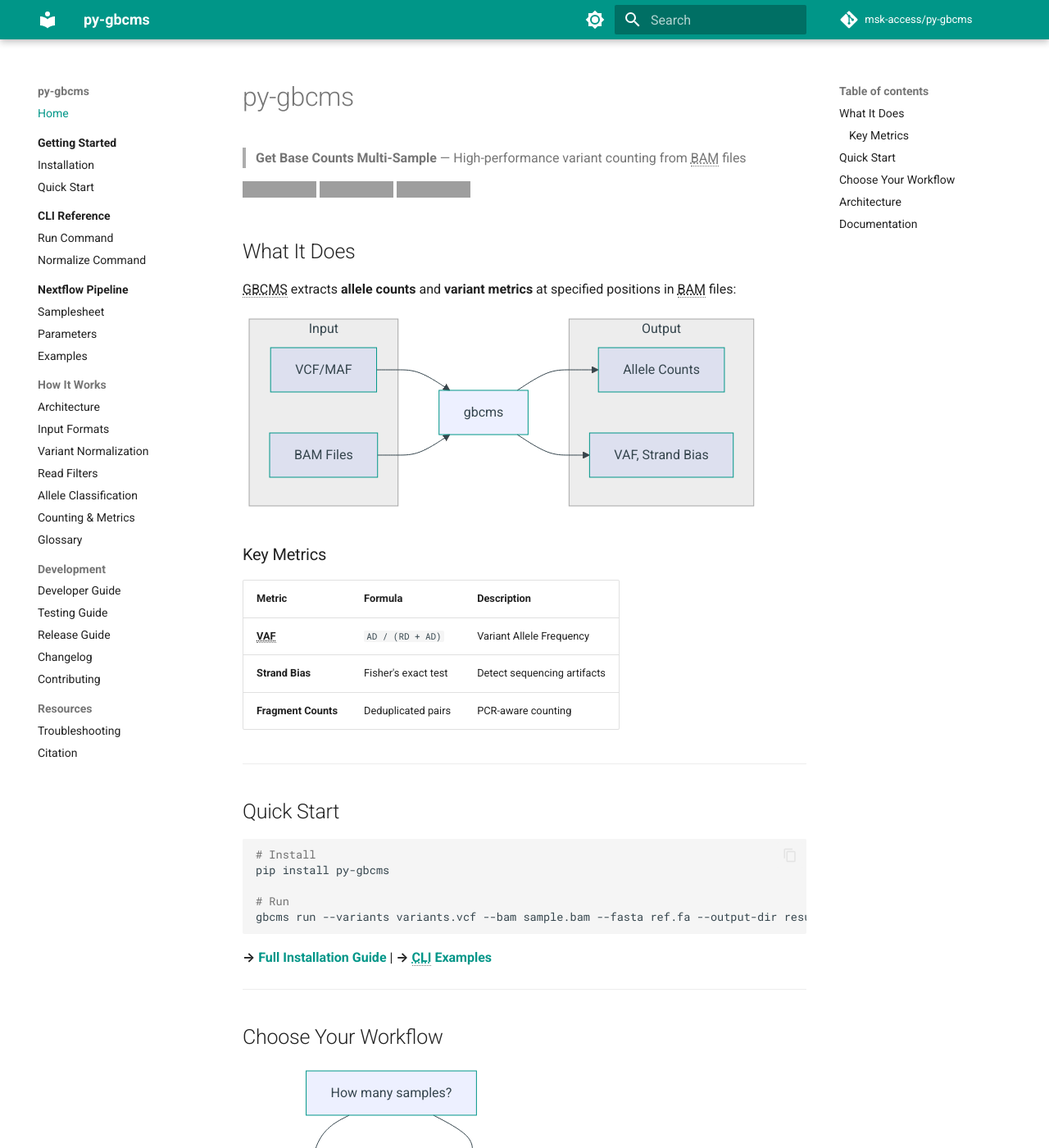
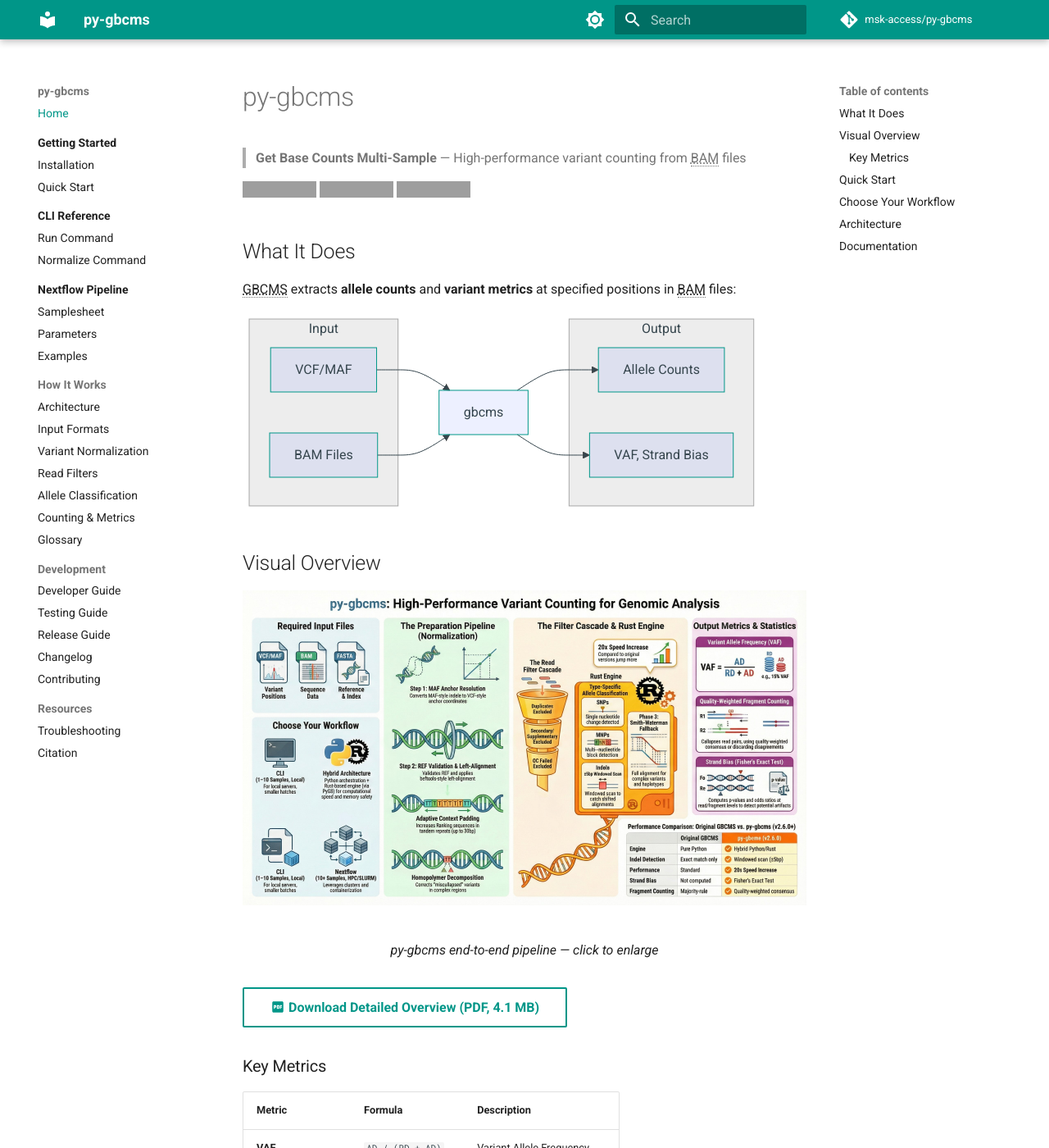
Before and after one commit to msk-access/py-gbcms, an MkDocs documentation site: the page built from docs/index.md, in a window 1280 px wide and 1400 px high. Shown: the whole window at 82% size. Built offline with MkDocs 1.6.1 and Material for MkDocs 9.7.7, drawn with Linux system fonts in a browser that asks for light colours; comment, search, counter and statistics services are not loaded; the version menu is left out; grey boxes are pictures that could not be loaded.

Commit message:
docs: add visual posters and PDF guides to reference pages
- Overview poster + cfDNA detailed PDF on home page (index.md)
- Normalize poster on variant-normalization.md
- Read filter + counting metrics poster on both read-filters.md and counting-metrics.md
- Allele classification PDF download button on allele-classification.md
- All assets stored in docs/assets/posters/

````diff
--- a/docs/index.md
+++ b/docs/index.md
@@ -27,6 +27,15 @@ flowchart LR
     Engine --> Counts
     Engine --> Metrics
 ```
+
+## Visual Overview
+
+<figure markdown="span">
+  ![py-gbcms overview poster](assets/posters/py-gbcms-overview-poster.jpg){ loading=lazy width="100%" }
+  <figcaption>py-gbcms end-to-end pipeline — click to enlarge</figcaption>
+</figure>
+
+[:material-file-pdf-box: Download Detailed Overview (PDF, 4.1 MB)](assets/posters/High_Performance_cfDNA_Variant_Counting_cmp.pdf){ .md-button }
 
 ### Key Metrics
 
````
Also changed, not shown: docs/reference/allele-classification.md (+5 -0 lines), docs/reference/counting-metrics.md (+6 -0 lines), docs/reference/read-filters.md (+6 -0 lines), docs/reference/variant-normalization.md (+6 -0 lines), docs/assets/posters/Read_Filter_and_Counting_Metrics.jpg (added), docs/assets/posters/gbcms_normalize_poster.jpg (added), docs/assets/posters/py-gbcms-overview-poster.jpg (added), 2 other files.
